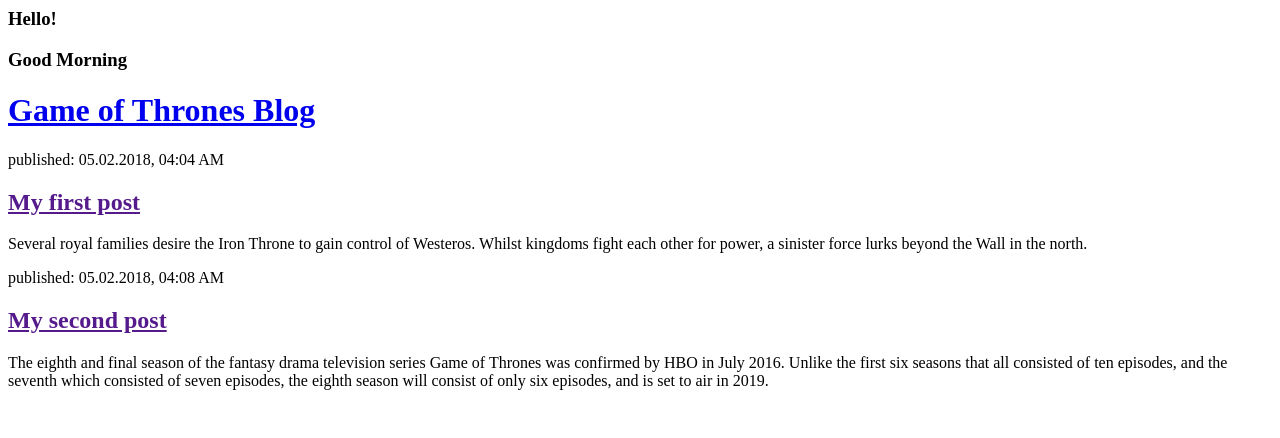
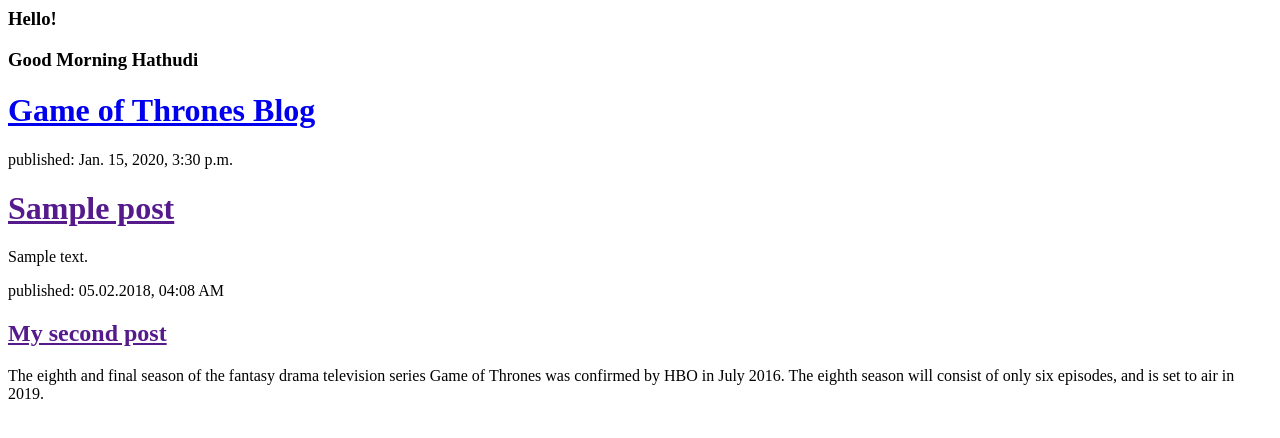
Before and after one commit to darshandalsaniya/my-first-blog, a Django app: template blog/templates/blog/post_list.html in a window 1280 px wide. Shown: the top 438 px of the page. Run offline with Django 3.2, Linux system fonts and the light colour scheme; the template is opened without the code that fills it: values that come from a table or form of the project are taken from there, others are empty; tables that the repository leaves empty hold one stand-in row (values such as "Sample post").

Commit message:
Modified templates to display posts from database.

```diff
--- a/blog/templates/blog/post_list.html
+++ b/blog/templates/blog/post_list.html
@@ -4,22 +4,23 @@
     </head>
     <body>
     	<h3><p>Hello!</p></h3>
-        <h3><p>Good Morning</p></h3>
+        <h3><p>Good Morning Hathudi</p></h3>
         <div>
             <h1><a href="/">Game of Thrones Blog</a></h1>
         </div>
 
-        <div>
-            <p>published: 05.02.2018, 04:04 AM</p>
-
-            <h2><a href="">My first post</a></h2>
-            <p>Several royal families desire the Iron Throne to gain control of Westeros. Whilst kingdoms fight each other for power, a sinister force lurks beyond the Wall in the north.</p>
-        </div>
+        {% for post in posts %}
+    		<div>
+		        <p>published: {{ post.published_date }}</p>
+		        <h1><a href="">{{ post.title }}</a></h1>
+		        <p>{{ post.text|linebreaksbr }}</p>
+		    </div>
+		{% endfor %}
 
         <div>
             <p>published: 05.02.2018, 04:08 AM</p>
             <h2><a href="">My second post</a></h2>
-            <p>The eighth and final season of the fantasy drama television series Game of Thrones was confirmed by HBO in July 2016. Unlike the first six seasons that all consisted of ten episodes, and the seventh which consisted of seven episodes, the eighth season will consist of only six episodes, and is set to air in 2019.</p>
+            <p>The eighth and final season of the fantasy drama television series Game of Thrones was confirmed by HBO in July 2016. The eighth season will consist of only six episodes, and is set to air in 2019.</p>
         </div>
     </body>
 </html>
--- a/blog/views.py
+++ b/blog/views.py
@@ -1,4 +1,7 @@
 from django.shortcuts import render
+from django.utils import timezone
+from .models import Post
 
 def post_list(request):
-    return render(request, 'blog/post_list.html', {})
+	posts=Post.objects.filter(published_date__lte=timezone.now()).order_by('published_date')
+	return render(request, 'blog/post_list.html', {'posts': posts})
```
